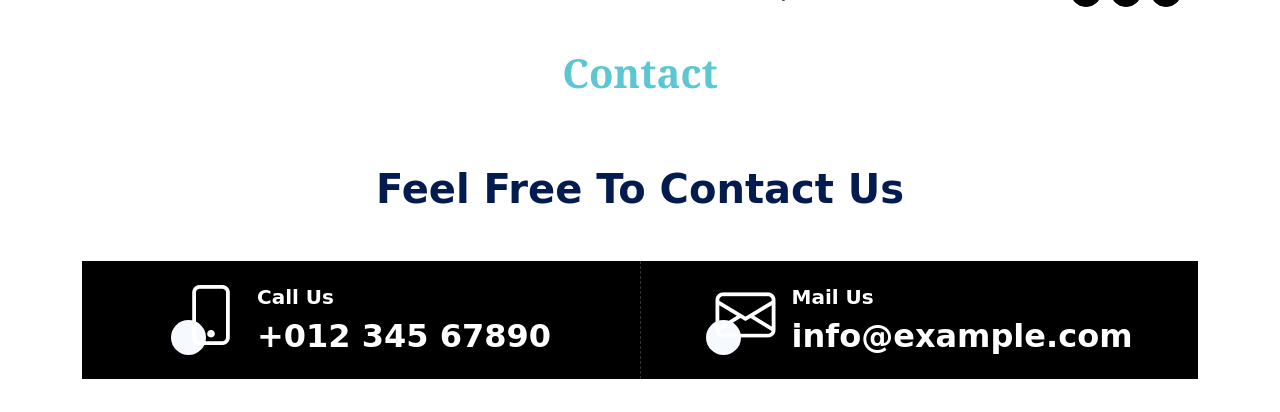
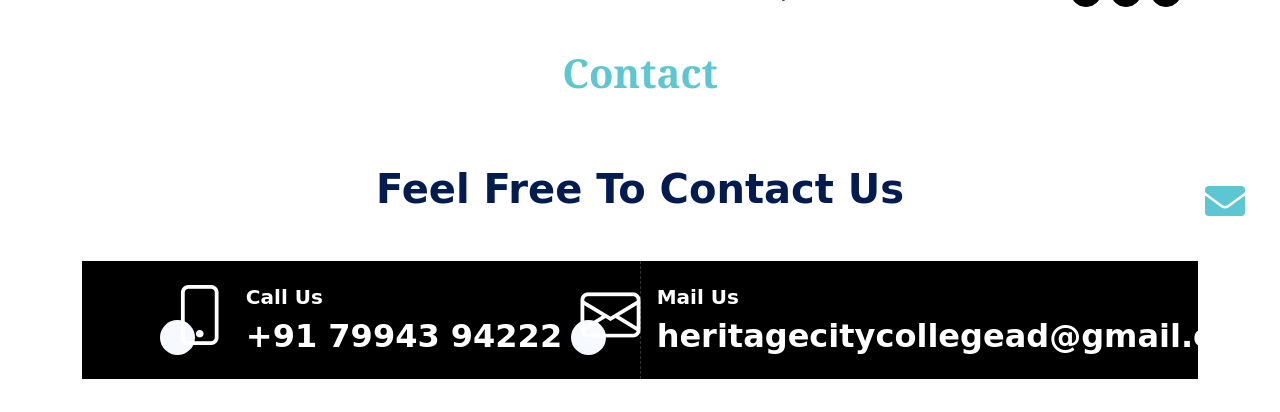
Before and after one commit to Hafis-jafoor/heritage-city-college-django, a Django app: page /contact/ in a window 1280 px wide. Shown: the part 417-829 px from the top of the page. Run offline with Django 5.2, Linux system fonts and the light colour scheme; some libraries are stand-ins or nearby versions; some web fonts are replaced.

Commit message:
06/03/2024

```diff
--- a/heritage_city_college/templates/base.html
+++ b/heritage_city_college/templates/base.html
@@ -39,13 +39,116 @@
     <link href="{% static 'css/style.css' %}" rel="stylesheet">
 
     <!-- CSS -->
-    <link rel="stylesheet" href="https://cdnjs.cloudflare.com/ajax/libs/intl-tel-input/17.0.8/css/intlTelInput.css">
+    <!-- <link rel="stylesheet" href="https://cdnjs.cloudflare.com/ajax/libs/intl-tel-input/17.0.8/css/intlTelInput.css"> -->
+    <link rel="stylesheet" href="https://cdnjs.cloudflare.com/ajax/libs/font-awesome/5.15.4/css/all.min.css">
 
     <!-- JavaScript -->
     <script src="https://cdnjs.cloudflare.com/ajax/libs/intl-tel-input/17.0.8/js/intlTelInput.min.js"></script>
+
+    <style>
+    /* whats-app */
+    a{
+        text-decoration: none;
+    }
+    .whats-app {
+        position: fixed;
+        width: 60px;
+        height: 60px;
+        bottom: 230px;
+        right: 25px;
+        background-color: #25d366;
+        color: #FFF;
+        border-radius: 50px;
+        text-align: center;
+        font-size: 50px;
+        z-index: 100;
+        animation: floatAnimation 2s infinite;
+    }
+    .my-float {
+        position: absolute;
+        margin-top: 5px;
+        margin-left: -22px;
+    }
+    /* call-picker */
+    .call-picker {
+            position: fixed;
+            width: 60px;
+            height: 60px;
+            bottom: 300px;
+            right: 25px;
+            background-color: #007bff; /* Change color as needed */
+            color: #FFF;
+            border-radius: 50%;
+            text-align: center;
+            font-size: 30px;
+            z-index: 100;
+            line-height: 60px; /* Center icon vertically */
+            text-decoration: none; /* Remove underline from link */
+            animation: floatAnimation1 2s infinite;
+    }
+    .call-picker:hover {
+        background-color: #5CC6D2; /* Change color on hover as needed */
+    }
+    .call-picker i {
+        margin-top: 15px; /* Adjust icon position */
+    }
+    /* mega icon */
+    .my-float1 {
+        position: absolute;
+        margin-top: 8px;
+        margin-left: -20px;
+    }
+    .icons-wrapper {
+        display: none;
+        position: fixed;
+        bottom: 120px;
+        right: 25px;
+        z-index: 100;
+    }
+
+    .mega-icon {
+        position: fixed;
+        bottom: 150px;
+        right: 25px;
+        background-color: white;
+        color:#5CC6D2;
+        width: 60px;
+        height: 60px;
+        border-radius: 50%;
+        text-align: center;
+        font-size: 40px;
+        cursor: pointer;
+        z-index: 101; /* Make sure it's above icons-wrapper */
+        animation: floatAnimation 2s infinite;
+    }
+    </style>
 </head>
 
 <body>
+    <div class="mega-icon">
+        <i class="fa fa-envelope my-float1"></i>
+    </div>
+    <div class="icons-wrapper">
+        <a class="call-picker" href="tel:+917994394222" target="_blank">
+            <i class="fa fa-phone"></i>
+        </a>
+        <a class="whats-app" href="https://wa.me/7994394222" target="_blank">
+            <i class="fab fa-whatsapp my-float"></i>
+
+        </a>
+    </div>
+
+    <script>
+        document.querySelector('.mega-icon').addEventListener('click', function() {
+            const iconsWrapper = document.querySelector('.icons-wrapper');
+            if (iconsWrapper.style.display === 'block') {
+                iconsWrapper.style.display = 'none';
+            } else {
+                iconsWrapper.style.display = 'block';
+            }
+        });
+    </script>
+
     <!-- Spinner Start -->
     <div id="spinner"
         class="show bg-white position-fixed translate-middle w-100 vh-100 top-50 start-50 d-flex align-items-center justify-content-center">
@@ -117,16 +220,17 @@
                         <a href="{% url 'contact' %}" class="nav-item nav-link {% block title8 %}{% endblock %}">Contact</a>
                     </div>
                     <div class="ms-auto d-none d-lg-flex">
-                        <a class="btn btn-sm-square btn-primary ms-2" href=""><i class="fab fa-facebook-f"></i></a>
-                        <a class="btn btn-sm-square btn-primary ms-2" href=""><i class="fab fa-instagram"></i></a>
+                        <a class="btn btn-sm-square btn-primary ms-2" href="https://www.facebook.com/Heritagecitycollege"  target="_blank"><i class="fab fa-facebook-f"></i></a>
+                        <a class="btn btn-sm-square btn-primary ms-2" href="https://www.instagram.com/heritage_city_college"  target="_blank"><i class="fab fa-instagram"></i></a>
                         <!-- <a class="btn btn-sm-square btn-primary ms-2" href=""><i class="fab fa-linkedin-in"></i></a> -->
-                        <a class="btn btn-sm-square btn-primary ms-2" href=""><i class="fab fa-youtube"></i></a>
+                        <a class="btn btn-sm-square btn-primary ms-2" href="https://www.youtube.com/@heritagecitycollege" target="_blank"><i class="fab fa-youtube"></i></a>
                     </div>
                 </div>
             </nav>
         </div>
     </div>
     <!-- Navbar end -->
+
 
     {% block content %}{% endblock %}
 
@@ -145,10 +249,10 @@
                     <p><i class="fa fa-phone-alt me-2"></i><span style="color: white;">+91 79943 94222</span></p>
                     <p><i class="fa fa-envelope me-2"></i><span style="color: white;"> heritagecitycollegead@gmail.com</span></p>
                     <div class="d-flex mt-4">
-                        <a class="btn btn-lg-square btn-primary me-2" href="#"><i class="fab fa-youtube"></i></a>
-                        <a class="btn btn-lg-square btn-primary me-2" href="#"><i class="fab fa-facebook-f"></i></a>
+                        <a class="btn btn-lg-square btn-primary me-2" href="https://www.youtube.com/@heritagecitycollege" target="_blank"><i class="fab fa-youtube"></i></a>
+                        <a class="btn btn-lg-square btn-primary me-2" href="https://www.facebook.com/Heritagecitycollege" target="_blank"><i class="fab fa-facebook-f"></i></a>
                         <!-- <a class="btn btn-lg-square btn-primary me-2" href="#"><i class="fab fa-linkedin-in"></i></a> -->
-                        <a class="btn btn-lg-square btn-primary me-2" href="#"><i class="fab fa-instagram"></i></a>
+                        <a class="btn btn-lg-square btn-primary me-2" href="https://www.instagram.com/heritage_city_college"  target="_blank"><i class="fab fa-instagram"></i></a>
                     </div>
                 </div>
                 <div class="col-lg-6 ps-lg-5">
--- a/heritage_city_college/templates/contact.html
+++ b/heritage_city_college/templates/contact.html
@@ -27,7 +27,7 @@
                     </div>
                     <div class="ms-3">
                         <h5 class="text-white">Call Us</h5>
-                        <h2 class="text-white mb-0">+012 345 67890</h2>
+                        <h2 class="text-white mb-0">+91 79943 94222</h2>
                     </div>
                 </a>
             </div>
@@ -38,7 +38,7 @@
                     </div>
                     <div class="ms-3">
                         <h5 class="text-white">Mail Us</h5>
-                        <h2 class="text-white mb-0">info@example.com</h2>
+                        <h2 class="text-white mb-0"> heritagecitycollegead@gmail.com</h2>
                     </div>
                 </a>
             </div>
```
Also changed, not shown: heritage_city_college/templates/index.html (+3 -4 lines), heritage_city_college/templates/testimonials.html (+28 -30 lines), heritage_city_college/static/css/style.css (line endings or trailing spaces), heritage_city_college/static/img/heritage web.png (added).
